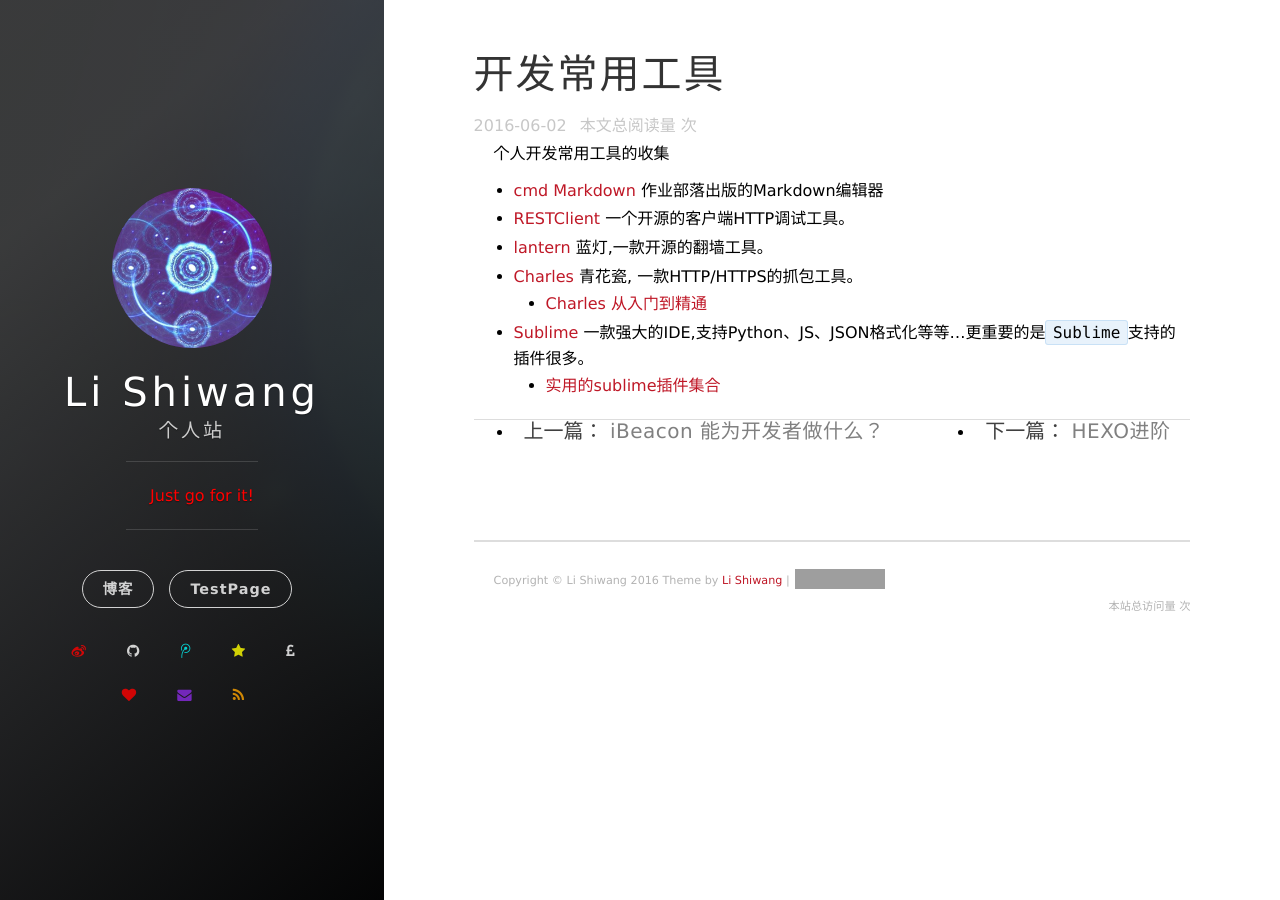
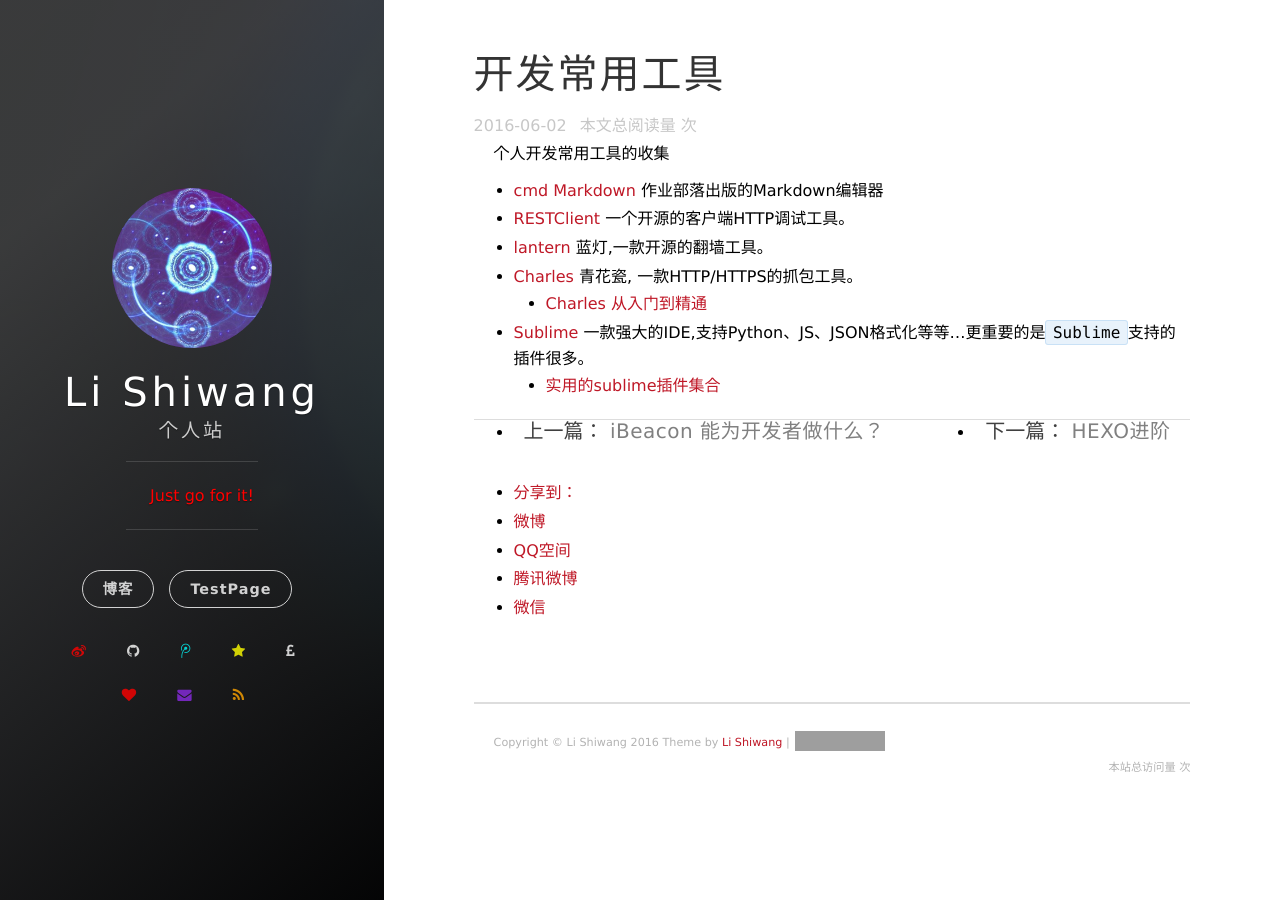
Before and after one commit to jggnice/jggnice.github.io, a Jekyll site: the page built from _posts/2016-06-02-开发常用工具.md, in a window 1280 px wide. Built offline with Jekyll 4.4.1, drawn with Linux system fonts in a browser that asks for light colours; nearby versions of some CDN libraries; comment, search, counter and statistics services are not loaded; grey boxes are pictures that could not be loaded.

Commit message:
my duoshuo account

```diff
--- a/_includes/comments.html
+++ b/_includes/comments.html
@@ -21,7 +21,23 @@
     <noscript>要查看<a href="http://disqus.com/?ref_noscript"> Disqus </a>评论，请启用 JavaScript</noscript>
 
   {% elsif site.comment.duoshuo %}
+  <!-- 多说分享框 start -->
+  <div class="ds-share" data-thread-key="此处请替换为当前文章的thread-key" data-title="此处请替换为分享时显示的标题" data-images="此处请替换为分享时显示的图片的链接地址" data-content="此处请替换为分享时显示的内容" data-url="此处请替换为分享时显示的链接地址">
+    <div class="ds-share-inline">
+      <ul  class="ds-share-icons-32">
 
+      	<li data-toggle="ds-share-icons-more"><a class="ds-more" href="javascript:void(0);">分享到：</a></li>
+        <li><a class="ds-weibo" href="javascript:void(0);" data-service="weibo">微博</a></li>
+        <li><a class="ds-qzone" href="javascript:void(0);" data-service="qzone">QQ空间</a></li>
+        <li><a class="ds-qqt" href="javascript:void(0);" data-service="qqt">腾讯微博</a></li>
+        <li><a class="ds-wechat" href="javascript:void(0);" data-service="wechat">微信</a></li>
+
+      </ul>
+      <div class="ds-share-icons-more">
+      </div>
+    </div>
+ </div>
+ <!-- 多说分享框  end  -->
   <!-- 多说评论框 start -->
     <div class="ds-thread" data-thread-key="{{ page.url }}" data-title="{{ page.title }}" data-url="{{ page.url | prepend: site.baseurl | prepend: site.url }}"></div>
   <!-- 多说评论框  end  -->
```
